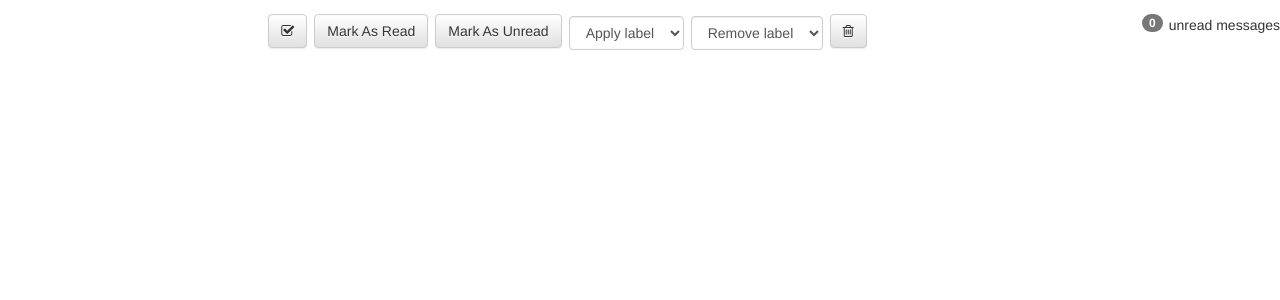
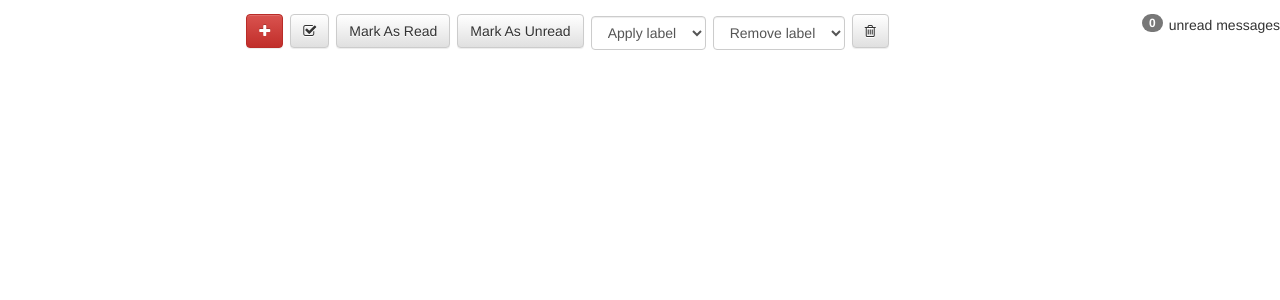
Before and after one commit to metalcouer/app-inbox, a React (Create React App) app: page / in a window 1280 px wide. Shown: the top 300 px of the page. Built offline with nearby package versions, Linux system fonts and the light colour scheme; no server answers.

Commit message:
added compose message, finished project

```diff
--- a/src/App.js
+++ b/src/App.js
@@ -1,6 +1,7 @@
 import React, { Component } from 'react';
 import Toolbar from './components/Toolbar.js';
 import MessageList from './components/MessageList.js';
+import CreateMessage from './components/createMessage.js';
 import './App.css';
 
 class App extends Component {
@@ -9,6 +10,7 @@ class App extends Component {
     super(props)
     this.state = {
       messages: [],
+      toggle: false,
       // allSelected: true
     }
   }
@@ -168,6 +170,12 @@ class App extends Component {
 
   }
 
+  createMessage =(e) => {
+    this.setState ({
+      toggle: !this.state.toggle
+    })
+  }
+
 
 
 
@@ -188,8 +196,11 @@ class App extends Component {
         removeLabel={this.removeLabel}
         selectAll={this.selectAll}
         unReadButtonClicked={this.unReadButtonClicked}
-        deleteButton={this.deleteButton}>
+        deleteButton={this.deleteButton}
+        createMessage={this.createMessage}>
         </Toolbar>
+        <div>{this.state.toggle ? <CreateMessage></CreateMessage> : ""}</div>
+
         <MessageList
           messages={this.state.messages}
           messageRead={this.messageRead}
--- a/src/components/Toolbar.js
+++ b/src/components/Toolbar.js
@@ -1,4 +1,4 @@
-import React, { Component } from 'react';
+import React from 'react';
 import '../App.css';
 
 const Toolbar = (props) => {
@@ -14,7 +14,9 @@ const Toolbar = (props) => {
                     <span const className="badge badge">{messageCount}</span>
                     unread messages
                 </p>
-
+                <a class="btn btn-danger" onClick={props.createMessage}>
+                <i class="fa fa-plus"></i>
+                </a>
                 <button className="btn btn-default" onClick={props.selectAll}>
                     <i className={props.numOfSelected === props.messages.length
                     ? "fa fa-check-square-o"
--- /dev/null
+++ b/src/components/createMessage.js
@@ -0,0 +1,33 @@
+import React from 'react';
+import '../App.css';
+
+const CreateMessage = (props) => {
+  return(
+    <form className="form-horizontal well">
+    <div className="form-group">
+        <div className="col-sm-8 col-sm-offset-2">
+        <h4>Compose Message</h4>
+        </div>
+    </div>
+    <div className="form-group">
+        <label for="subject" className="col-sm-2 control-label">Subject</label>
+        <div className="col-sm-8">
+        <input type="text" className="form-control" id="subject" placeholder="Enter a subject" name="subject"></input>
+        </div>
+    </div>
+    <div className="form-group">
+        <label for="body" className="col-sm-2 control-label">Body</label>
+        <div className="col-sm-8">
+        <textarea name="body" id="body" className="form-control"></textarea>
+        </div>
+    </div>
+    <div className="form-group">
+        <div className="col-sm-8 col-sm-offset-2">
+        <input type="submit" value="Send" className="btn btn-primary"></input>
+        </div>
+    </div>
+    </form>
+ )
+}
+
+export default CreateMessage;
```
